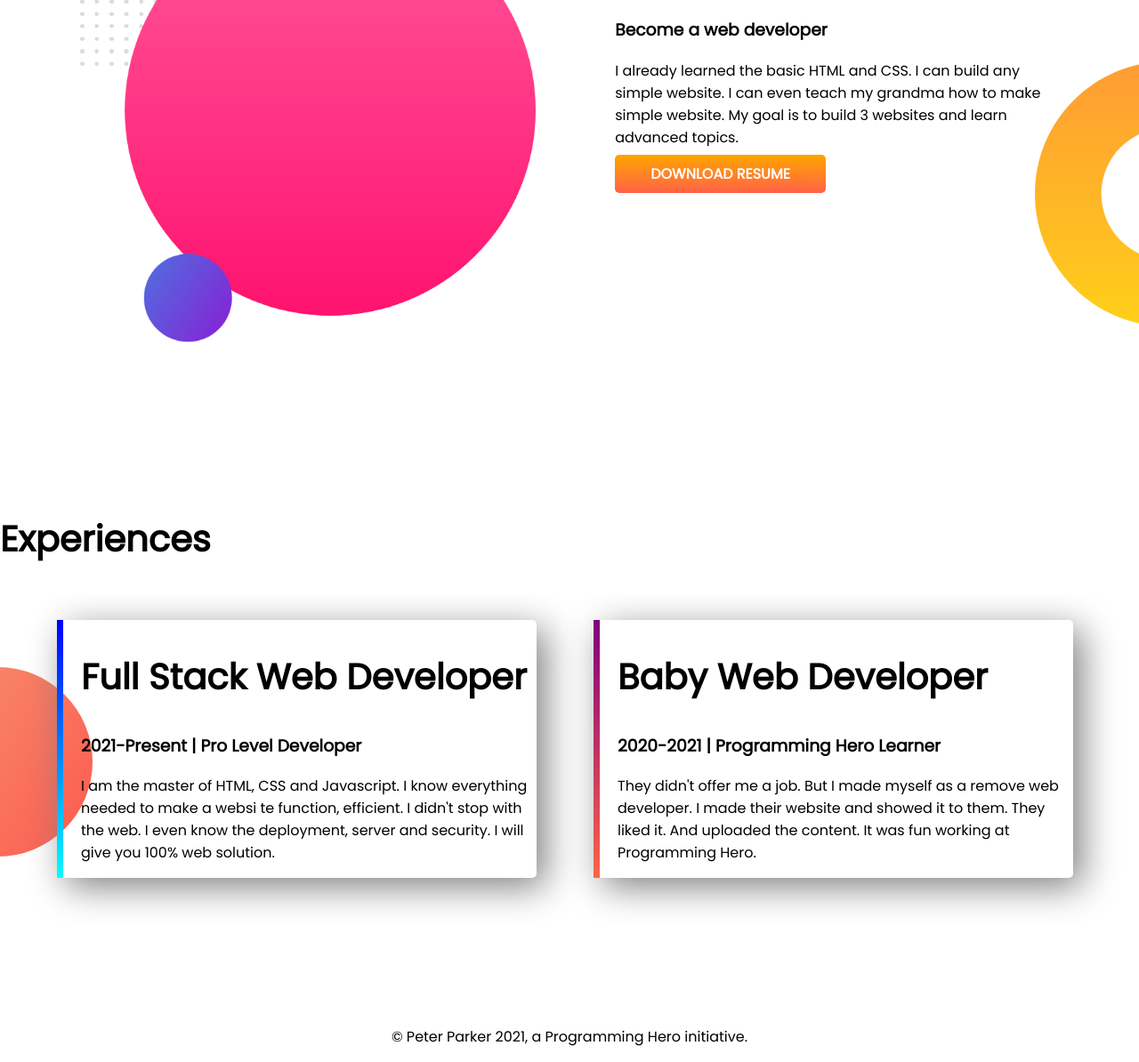
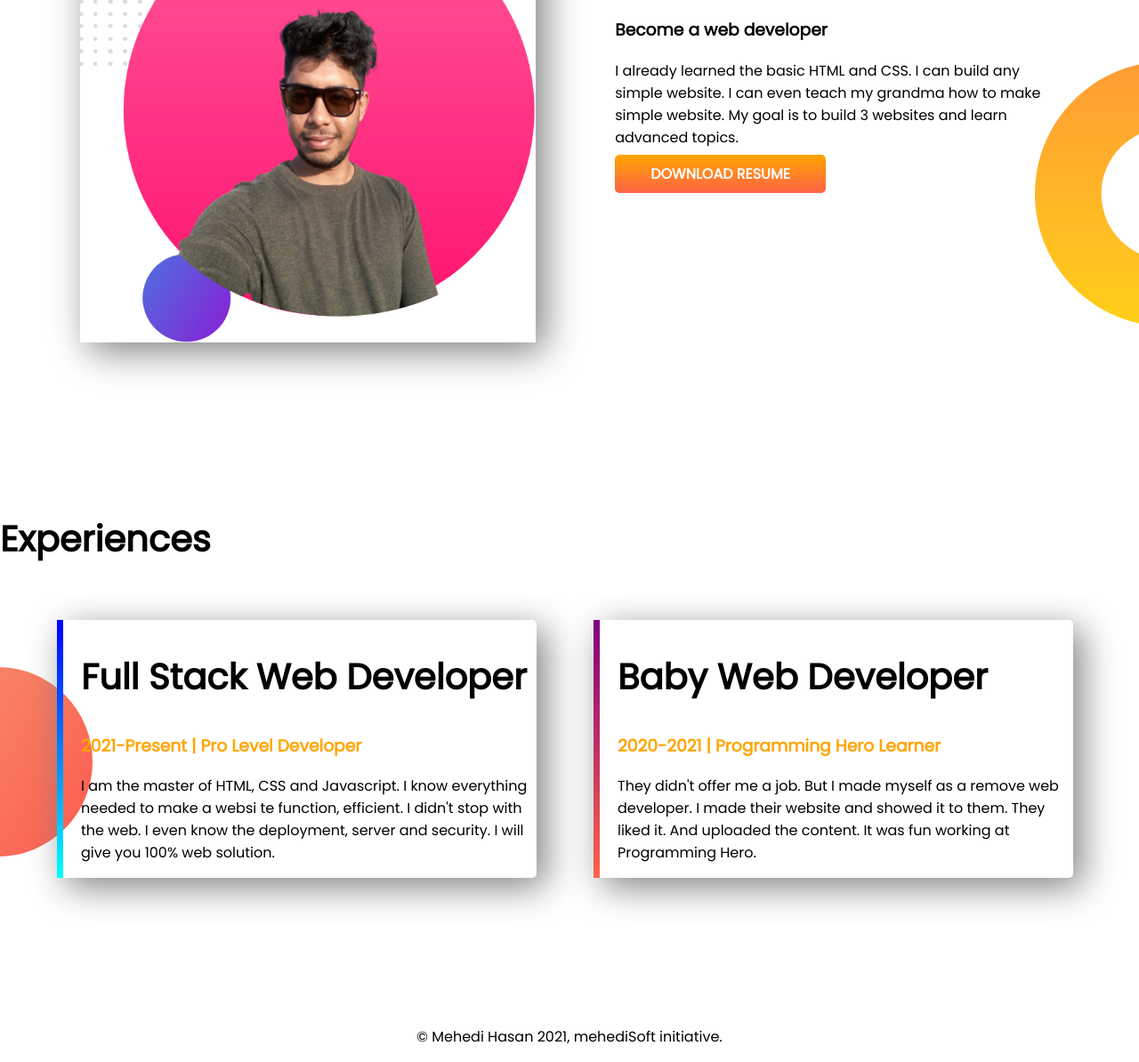
Before and after one commit to Mehedi925/My-Portfolio, a plain HTML site: page index.html in a window 1280 px wide. Shown: the part 757-1951 px from the top of the page at 89% size. Drawn offline with Linux system fonts and the light colour scheme.

Commit message:
picture and shadow added

```diff
--- a/index.html
+++ b/index.html
@@ -23,13 +23,13 @@
             <a href="https://github.com/Mehedi925" target="_blank">Hire Me</a>
         </div>
         <div class="half-width">
-            <img src="img/my-bg.png" alt="">
+            <img src="img/mehedi-bg.png" alt="">
         </div>
     </section>
      <!-- Second section -->
      <section class="dream-containt">
          <div class="dream">
-             <img src="img/my-bg2.png" alt="">
+             <img src="img/mehedi-bg2.png" alt="">
          </div>
          <div class="dream">
              <h2>Dream Big</h2>
@@ -73,7 +73,7 @@
          </div>
      </section>
      <footer>
-         <p>© Peter Parker 2021, a Programming Hero initiative.</p>
+         <p>© Mehedi Hasan 2021, mehediSoft initiative.</p>
      </footer>
 
 </body>
--- a/style.css
+++ b/style.css
@@ -43,6 +43,7 @@ section {
 
 .half-width img {
     width: 100%;
+    box-shadow: 10px 10px 40px gray;
 }
 
 .dream-containt {
@@ -62,6 +63,7 @@ section {
 
 .dream img {
     width: 100%;
+    box-shadow: 10px 10px 40px gray;
 }
 
 .dream h2 {
@@ -111,6 +113,10 @@ section {
     font-size: 40px;
 }
 
+.box h3 {
+    color: orange;
+}
+
 #boxTow {
     border-left: 7px solid;
     border-image: linear-gradient(purple, tomato);
```
Also changed, not shown: img/mehedi-bg.png (added), img/mehedi-bg2.png (added), 1 other file.
